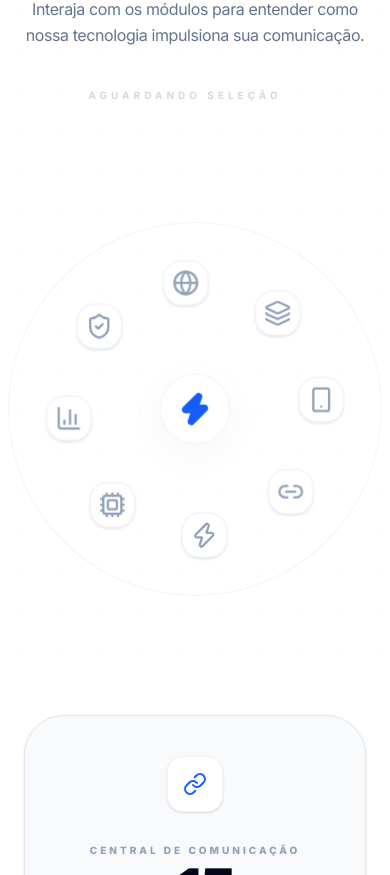
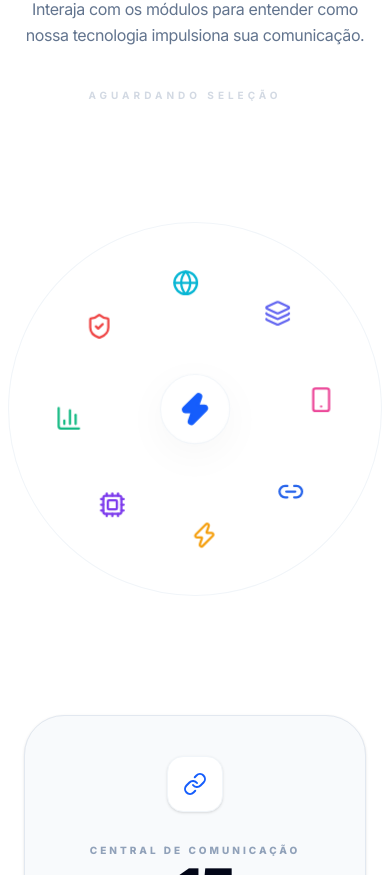
Before and after one commit to Calegor/LinkAid, a React (Vite) app in the folder frontend/link-aid/: page /sobre in a window 390 px wide. Shown: the part 3692-4567 px from the top of the page. Built offline with nearby package versions, Linux system fonts and the light colour scheme.

Commit message:
feat: add dynamic colors to orbit features and cards

```diff
--- a/frontend/link-aid/src/components/AboutFeaturesOrbit/AboutFeaturesOrbit.tsx
+++ b/frontend/link-aid/src/components/AboutFeaturesOrbit/AboutFeaturesOrbit.tsx
@@ -9,6 +9,7 @@ interface Feature {
   desc: string;
   tech: string;
   icon: string;
+  color: string;
 }
 
 const AboutFeaturesOrbit = () => {
@@ -27,30 +28,32 @@ const AboutFeaturesOrbit = () => {
 
   return (
     <section className="w-full pt-25 pb-24 lg:pt-56 lg:pb-32 bg-white relative">
-      <div className="absolute inset-0 opacity-[0.03] pointer-events-none bg-[radial-gradient(#2563eb_1px,transparent_1px)] [background-size:40px_40px]" />
-
       <div className="container mx-auto px-6 max-w-[1200px] relative z-10 overflow-visible">
         <div className="grid grid-cols-1 lg:grid-cols-2 gap-8 lg:gap-24 items-start overflow-visible">
-
-          {/* orbit */}
+          {/* left side - orbit */}
           <div className="flex items-center justify-center lg:justify-start relative mt-16 lg:-mt-16 lg:h-[550px] order-2 lg:order-1">
             <div className="relative flex items-center justify-center scale-110 sm:scale-100 lg:scale-110">
               <div className="relative w-[340px] h-[340px] md:w-[480px] md:h-[480px] flex items-center justify-center">
-
-                {/* core central */}
+                {/* central icon */}
                 <div className="relative z-10 w-16 h-16 md:w-24 md:h-24 bg-white rounded-full flex items-center justify-center border border-slate-100 shadow-[0_10px_40px_rgba(0,0,0,0.04)]">
-                    <Zap size={32} className="text-blue-600 fill-blue-600" />
-                    <div className="absolute inset-0 bg-blue-100 rounded-full animate-ping opacity-20" />
+                  <Zap size={32} className="text-blue-600 fill-blue-600" />
+                  <div className="absolute inset-0 bg-blue-100 rounded-full animate-ping opacity-20" />
                 </div>
 
+                {/* orbit line */}
                 <div className="absolute inset-0 border border-slate-100 rounded-full pointer-events-none" />
 
-                <div className={`absolute inset-0 animate-orbit-spin ${isPaused ? "pause-animation" : ""}`}>
-                  {featuresData.map((feature, index) => {
+                {/* itens */}
+                <div
+                  className={`absolute inset-0 animate-orbit-spin ${isPaused ? "pause-animation" : ""}`}
+                >
+                  {featuresData.map((feature: Feature, index) => {
                     const angle = (index * 360) / featuresData.length;
                     const isActive = activeFeature?.id === feature.id;
 
-                    const IconComponent = Icons[feature.icon as keyof typeof Icons] as React.ElementType;
+                    const IconComponent = Icons[
+                      feature.icon as keyof typeof Icons
+                    ] as React.ElementType;
 
                     return (
                       <div
@@ -64,10 +67,22 @@ const AboutFeaturesOrbit = () => {
                           onClick={() => handleFeatureClick(feature)}
                           className={`animate-orbit-spin-reverse ${isPaused ? "pause-animation" : ""}`}
                         >
-                          <div className={`w-10 h-10 md:w-16 md:h-16 rounded-2xl flex items-center justify-center transition-all duration-500 animate-soft-pulse
-                            ${isActive
-                                ? "bg-blue-600 text-white shadow-[0_15px_30px_rgba(37,99,235,0.3)] scale-125 border-none"
-                                : "bg-white border border-slate-100 text-slate-400 hover:border-blue-400 hover:text-blue-600 shadow-sm hover:scale-110"}`}>
+                          <div
+                            className={`w-10 h-10 md:w-16 md:h-16 rounded-2xl flex items-center justify-center transition-all duration-500 animate-soft-pulse border
+                            ${isActive ? "scale-125 shadow-lg" : "bg-white border-slate-100 hover:scale-110"}`}
+                            style={{
+                              backgroundColor: isActive
+                                ? feature.color
+                                : "white",
+                              color: isActive ? "white" : feature.color,
+                              borderColor: isActive
+                                ? feature.color
+                                : "transparent",
+                              boxShadow: isActive
+                                ? `0 15px 35px ${feature.color}66`
+                                : "",
+                            }}
+                          >
                             {IconComponent && <IconComponent size={24} />}
                           </div>
                         </div>
@@ -79,15 +94,18 @@ const AboutFeaturesOrbit = () => {
             </div>
           </div>
 
-          {/* ✍️ LADO DIREITO: TÍTULO + CARD */}
+          {/* right side */}
           <div className="flex flex-col text-center lg:text-right items-center lg:items-end order-1 lg:order-2 lg:pt-10 overflow-visible">
             <div className="flex flex-col gap-4 mb-6 lg:mb-8">
               <h2 className="text-[12vw] sm:text-[9vw] md:text-[6vw] lg:text-[4.5vw] font-bold text-slate-950 tracking-tighter leading-[0.85] md:leading-[0.85] lg:leading-[0.8]">
                 O resultado é <br className="lg:hidden" />
-                <span className="text-blue-600 font-light mr-2 lg:mr-4 ">dinâmico.</span>
+                <span className="text-blue-600 font-light mr-2 lg:mr-4 ">
+                  dinâmico.
+                </span>
               </h2>
               <p className="text-slate-500 text-base md:text-lg font-light leading-relaxed tracking-tight max-w-[480px] mx-auto lg:mr-0 mt-2">
-                Interaja com os módulos para entender como nossa tecnologia impulsiona sua comunicação.
+                Interaja com os módulos para entender como nossa tecnologia
+                impulsiona sua comunicação.
               </p>
             </div>
 
@@ -95,19 +113,42 @@ const AboutFeaturesOrbit = () => {
               {activeFeature ? (
                 <div className="w-full animate-in fade-in slide-in-from-right-6 duration-500 overflow-visible">
                   <div className="bg-white rounded-[2.5rem] p-8 md:p-10 border border-slate-100 shadow-[0_40px_80px_rgba(0,0,0,0.12)] relative overflow-hidden group text-left">
-                    <button onClick={closeCard} className="absolute top-6 right-6 text-slate-300 hover:text-slate-900 transition-colors focus:outline-none">
+                    {/* closed button */}
+                    <button
+                      onClick={closeCard}
+                      className="absolute top-6 right-6 text-slate-300 hover:text-slate-900 transition-colors focus:outline-none"
+                    >
                       <X size={20} className="cursor-pointer" />
                     </button>
+
                     <div className="flex items-center gap-5 mb-6">
-                      <div className="w-14 h-14 bg-blue-50 rounded-2xl flex items-center justify-center text-blue-600 border border-blue-100 shrink-0">
-                         {(() => {
-                           const CardIcon = Icons[activeFeature.icon as keyof typeof Icons] as React.ElementType;
-                           return CardIcon ? <CardIcon size={24} /> : null;
-                         })()}
+                      {/* icon card -json */}
+                      <div
+                        className="w-14 h-14 rounded-2xl flex items-center justify-center border shrink-0"
+                        style={{
+                          backgroundColor: `${activeFeature.color}1a`, // 10% opacity
+                          color: activeFeature.color,
+                          borderColor: `${activeFeature.color}33`, // 20% opacity
+                        }}
+                      >
+                        {(() => {
+                          const CardIcon = Icons[
+                            activeFeature.icon as keyof typeof Icons
+                          ] as React.ElementType;
+                          return CardIcon ? <CardIcon size={24} /> : null;
+                        })()}
                       </div>
+
                       <div className="flex flex-col">
-                        <h3 className="text-slate-900 text-2xl font-bold tracking-tight leading-none">{activeFeature.name}</h3>
-                        <span className="text-[10px] font-bold text-blue-500 uppercase tracking-[0.2em] mt-2">{activeFeature.tech}</span>
+                        <h3 className="text-slate-900 text-2xl font-bold tracking-tight leading-none">
+                          {activeFeature.name}
+                        </h3>
+                        <span
+                          className="text-[10px] font-bold uppercase tracking-[0.2em] mt-2"
+                          style={{ color: activeFeature.color }}
+                        >
+                          {activeFeature.tech}
+                        </span>
                       </div>
                     </div>
                     <p className="text-slate-500 text-base md:text-lg font-light leading-relaxed tracking-tight">
@@ -116,16 +157,18 @@ const AboutFeaturesOrbit = () => {
                   </div>
                 </div>
               ) : (
+                /* void */
                 <div className="flex flex-col items-center lg:items-end gap-4 py-4 opacity-40">
                   <div className="flex items-center gap-3">
-                    <span className="text-slate-400 text-[10px] uppercase tracking-[0.4em] font-bold">Aguardando seleção</span>
+                    <span className="text-slate-400 text-[10px] uppercase tracking-[0.4em] font-bold">
+                      Aguardando seleção
+                    </span>
                     <div className="w-2 h-2 bg-blue-600 rounded-full animate-ping" />
                   </div>
                 </div>
               )}
             </div>
           </div>
-
         </div>
       </div>
     </section>
--- a/frontend/link-aid/src/data/features.json
+++ b/frontend/link-aid/src/data/features.json
@@ -4,55 +4,63 @@
     "name": "Canais",
     "desc": "Integração total com WhatsApp, Instagram e E-mail em um só lugar.",
     "tech": "Omnichannel v2",
-    "icon": "Link2"
+    "icon": "Link2",
+    "color": "#2563eb"
   },
   {
     "id": "real-time",
     "name": "Real-time",
     "desc": "Processamento de dados instantâneo para respostas imediatas.",
     "tech": "Websockets Low-Latency",
-    "icon": "Zap"
+    "icon": "Zap",
+    "color": "#f59e0b"
   },
   {
     "id": "ia-triagem",
     "name": "IA Triagem",
     "desc": "Nossa IA analisa a urgência de cada ticket automaticamente.",
     "tech": "LLM Custom Training",
-    "icon": "Cpu"
+    "icon": "Cpu",
+    "color": "#7c3aed"
   },
   {
     "id": "analytics",
     "name": "Analytics",
     "desc": "Dashboards preditivos para antecipar gargalos na operação.",
     "tech": "Data Viz High-Res",
-    "icon": "BarChart3"
+    "icon": "BarChart3",
+    "color": "#10b981"
   },
   {
     "id": "seguranca",
     "name": "Segurança",
     "desc": "Criptografia de ponta a ponta em todos os dados sensíveis.",
     "tech": "ISO 27001 Ready",
-    "icon": "ShieldCheck"
+    "icon": "ShieldCheck",
+    "color": "#ef4444"
   },
   {
     "id": "global",
     "name": "Global",
     "desc": "Infraestrutura resiliente preparada para escala mundial.",
     "tech": "Edge Computing",
-    "icon": "Globe"
+    "icon": "Globe",
+    "color": "#06b6d4"
   },
   {
     "id": "modular",
     "name": "Modular",
     "desc": "Ative apenas os módulos que sua equipe realmente precisa.",
     "tech": "Microservices Based",
-    "icon": "Layers"
+    "icon": "Layers",
+    "color": "#6366f1"
   },
   {
     "id": "mobile",
     "name": "Mobile",
     "desc": "Gerencie toda a sua operação na palma da sua mão.",
     "tech": "Native Performance",
-    "icon": "Smartphone"
+    "icon": "Smartphone",
+    "color": "#ec4899"
   }
 ]
```
